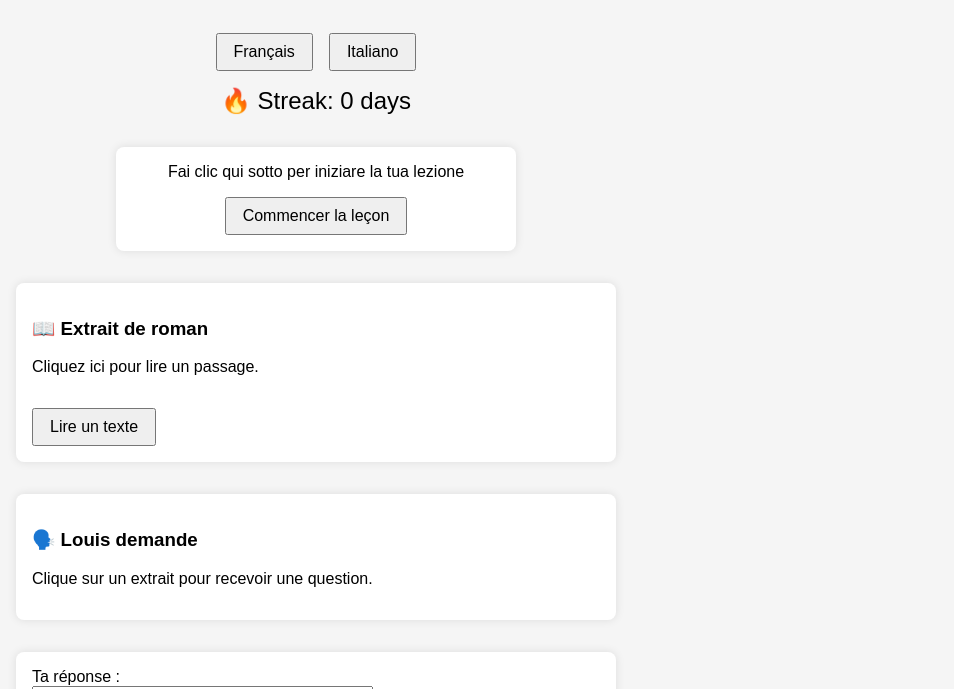
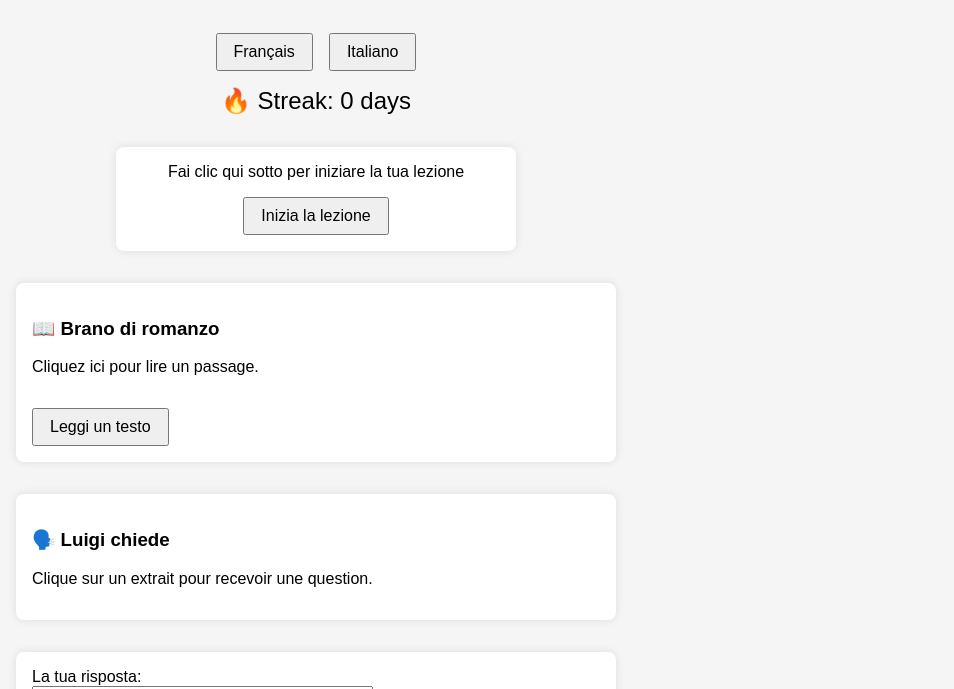
Before and after one commit to David-Grappe/language-mode, a plain HTML site: page index.html in a window 1280 px wide. Both pictures are taken after a click on the button "Italiano". Shown: the part 111-800 px from the top of the page, without its empty margins (324-1278 px from the left). Drawn offline with Linux system fonts and the light colour scheme.

Commit message:
Update index.html

```diff
--- a/index.html
+++ b/index.html
@@ -4,7 +4,7 @@
   <meta charset="UTF-8" />
   <meta name="viewport" content="width=device-width, initial-scale=1.0" />
   <title>Language Mode</title>
-  <script src="stories.js"></script>
+  <script src="stories.js" defer></script>
   <style>
     * {
       box-sizing: border-box;
@@ -98,7 +98,7 @@
   <audio id="sound-correct" src="correct.mp3" preload="auto"></audio>
   <audio id="sound-wrong" src="wrong.mp3" preload="auto"></audio>
 
-  <h1>Language Mode</h1>
+  <h1 id="main-title">Language Mode</h1>
   <div id="language-toggle">
     <button onclick="setLanguage('french')">Français</button>
     <button onclick="setLanguage('italian')">Italiano</button>
@@ -109,23 +109,23 @@
   <div class="lesson-box">
     <div id="phrase">Cliquez ci-dessous pour commencer votre leçon</div>
     <div id="language-select">
-      <button onclick="loadLesson()">Commencer la leçon</button>
+      <button onclick="loadLesson()" id="start-button">Commencer la leçon</button>
     </div>
   </div>
 
   <div id="story">
-    <h3>📖 Extrait de roman</h3>
+    <h3 id="story-title">📖 Extrait de roman</h3>
     <p id="story-text">Cliquez ici pour lire un passage.</p>
-    <button onclick="loadStory()">Lire un texte</button>
+    <button id="read-button">Lire un texte</button>
   </div>
 
   <div id="dialogue">
-    <h3>🗣️ Louis demande</h3>
+    <h3 id="dialogue-title">🗣️ Louis demande</h3>
     <p id="question">Clique sur un extrait pour recevoir une question.</p>
   </div>
 
   <div id="question-box">
-    <label for="user-answer">Ta réponse : </label><br>
+    <label for="user-answer" id="answer-label">Ta réponse : </label><br>
     <textarea id="user-answer" rows="3" cols="40" placeholder="Écris ta réponse ici..."></textarea>
     <div class="accent-buttons">
       <button onclick="addAccent('à')">à</button>
@@ -162,9 +162,40 @@
       }
     });
 
+    document.getElementById("read-button").addEventListener("click", function () {
+      loadStory();
+    });
+
     function setLanguage(lang) {
       currentLanguage = lang;
-      document.getElementById('phrase').innerText = lang === 'french' ? 'Cliquez ci-dessous pour commencer votre leçon' : 'Fai clic qui sotto per iniziare la tua lezione';
+      const phrases = {
+        french: {
+          phrase: "Cliquez ci-dessous pour commencer votre leçon",
+          start: "Commencer la leçon",
+          read: "Lire un texte",
+          questionLabel: "Louis : ",
+          storyTitle: "📖 Extrait de roman",
+          dialogueTitle: "🗣️ Louis demande",
+          answerLabel: "Ta réponse : "
+        },
+        italian: {
+          phrase: "Fai clic qui sotto per iniziare la tua lezione",
+          start: "Inizia la lezione",
+          read: "Leggi un testo",
+          questionLabel: "Luigi: ",
+          storyTitle: "📖 Brano di romanzo",
+          dialogueTitle: "🗣️ Luigi chiede",
+          answerLabel: "La tua risposta: "
+        }
+      };
+
+      const selected = phrases[lang];
+      document.getElementById('phrase').innerText = selected.phrase;
+      document.getElementById('start-button').innerText = selected.start;
+      document.getElementById('read-button').innerText = selected.read;
+      document.getElementById('story-title').innerText = selected.storyTitle;
+      document.getElementById('dialogue-title').innerText = selected.dialogueTitle;
+      document.getElementById('answer-label').innerText = selected.answerLabel;
       loadLesson();
     }
 
```
